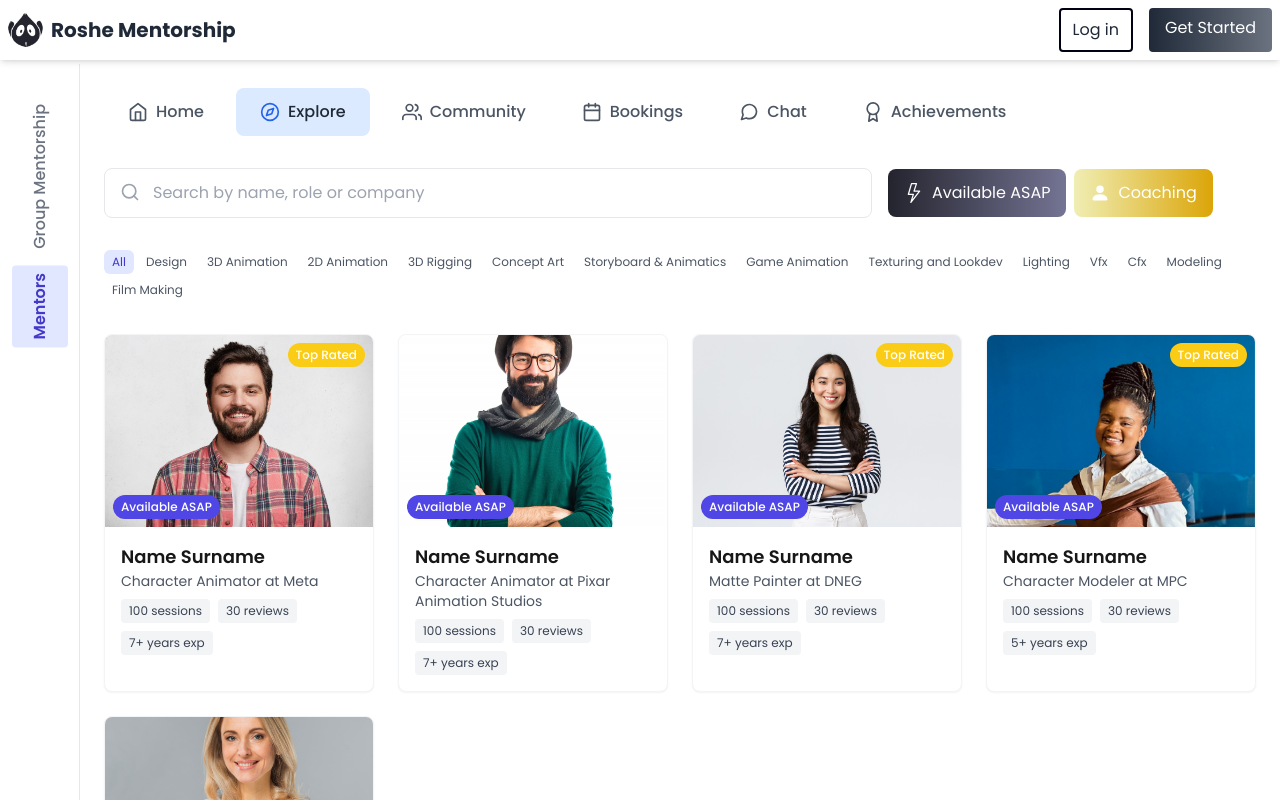
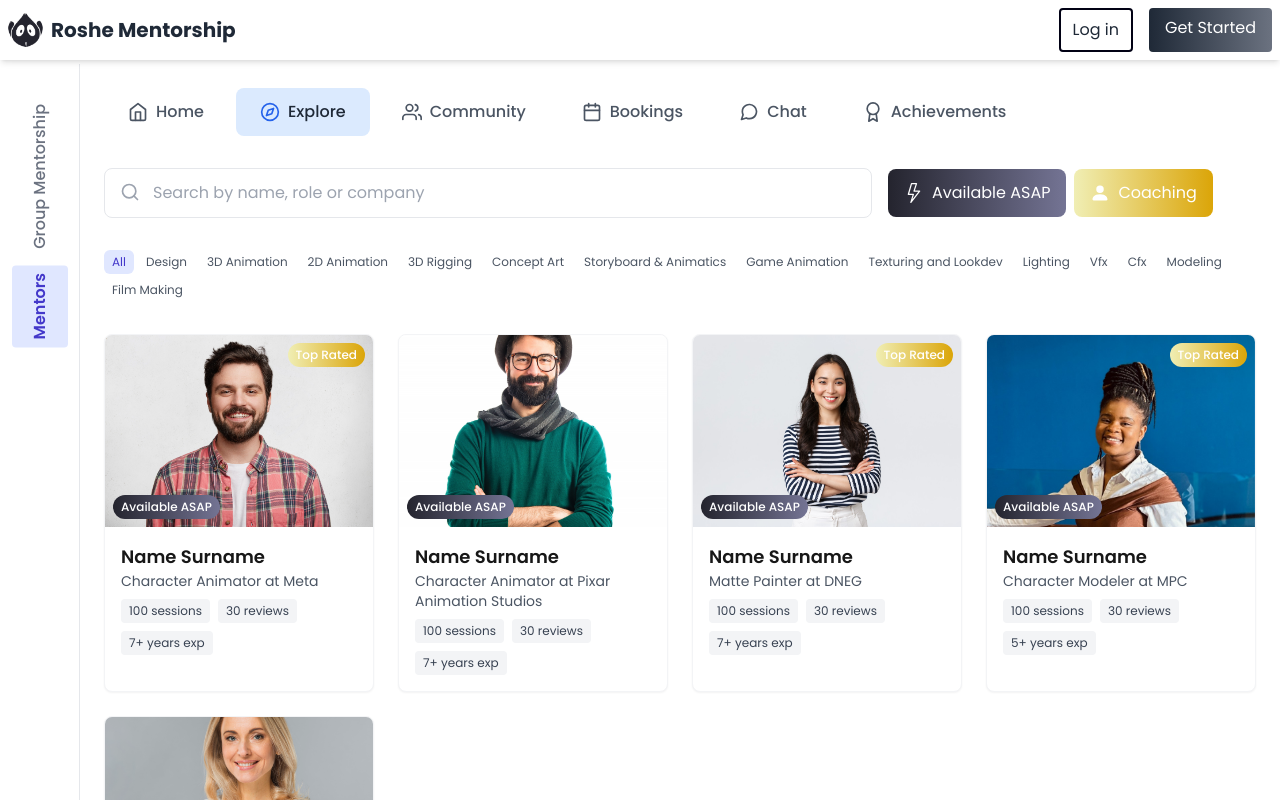
Before and after one commit to Roshe-Mentors/new_roshe, a Next.js app: page /dashboard in a window 1280 px wide. Shown: the top 800 px of the page. Built offline with nearby package versions, Linux system fonts and the light colour scheme.

Commit message:
FEAT: update MentorCard to use gradient backgrounds for status indicators

```diff
--- a/src/app/dashboard/components/MentorDashboard.tsx
+++ b/src/app/dashboard/components/MentorDashboard.tsx
@@ -251,12 +251,18 @@ const MentorCard: React.FC<MentorCardProps> = ({ mentor }) => {
           className="w-full h-48 object-cover"
         />
         {mentor.isTopRated && (
-          <div className="absolute top-2 right-2 bg-yellow-400 text-xs text-white px-2 py-1 rounded-full font-medium">
+          <div
+            style={{ background: 'linear-gradient(90deg, #F0EEB4 0%, #DBA508 100%)' }}
+            className="absolute top-2 right-2 text-xs text-white px-2 py-1 rounded-full font-medium"
+          >
             Top Rated
           </div>
         )}
         {mentor.isAvailableASAP && (
-          <div className="absolute bottom-2 left-2 bg-indigo-600 text-xs text-white px-2 py-1 rounded-full font-medium">
+          <div
+            style={{ background: 'linear-gradient(90deg, #24242E 0%, #747494 100%)' }}
+            className="absolute bottom-2 left-2 text-xs text-white px-2 py-1 rounded-full font-medium"
+          >
             Available ASAP
           </div>
         )}
```
